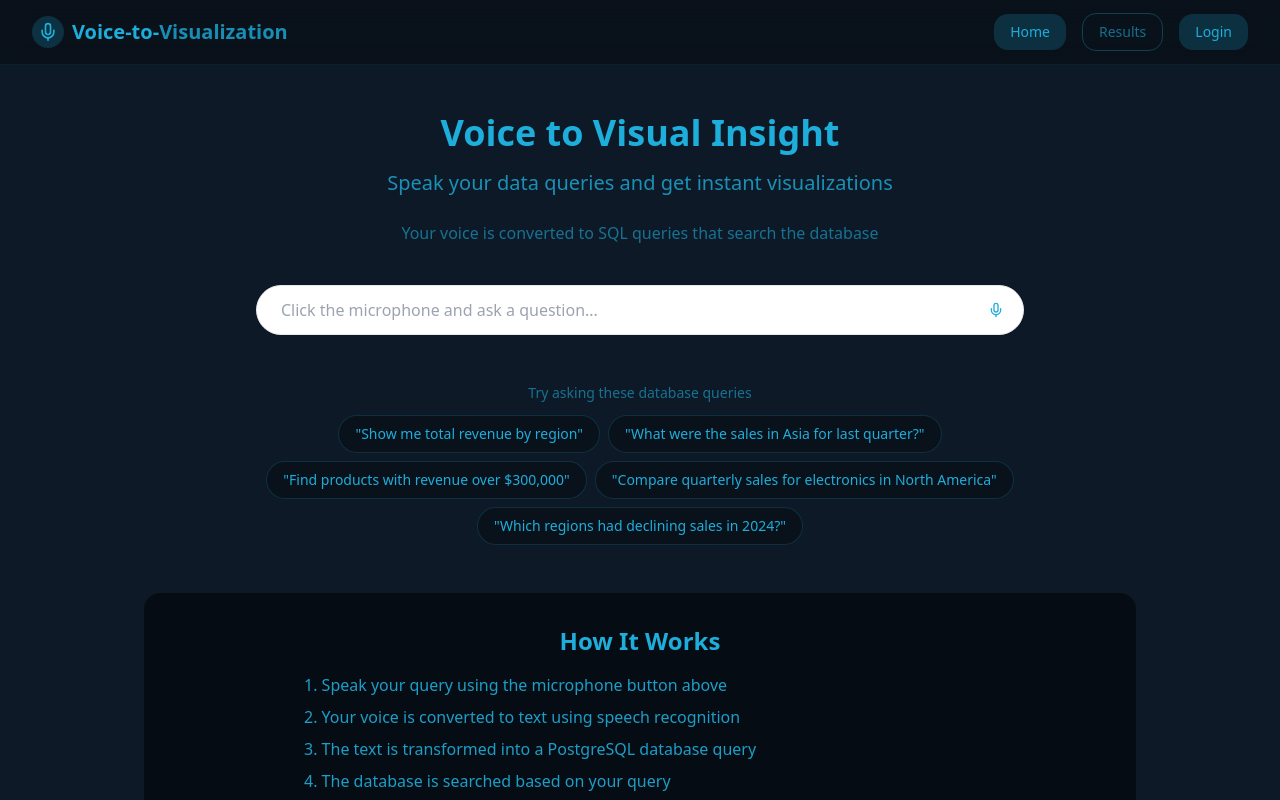
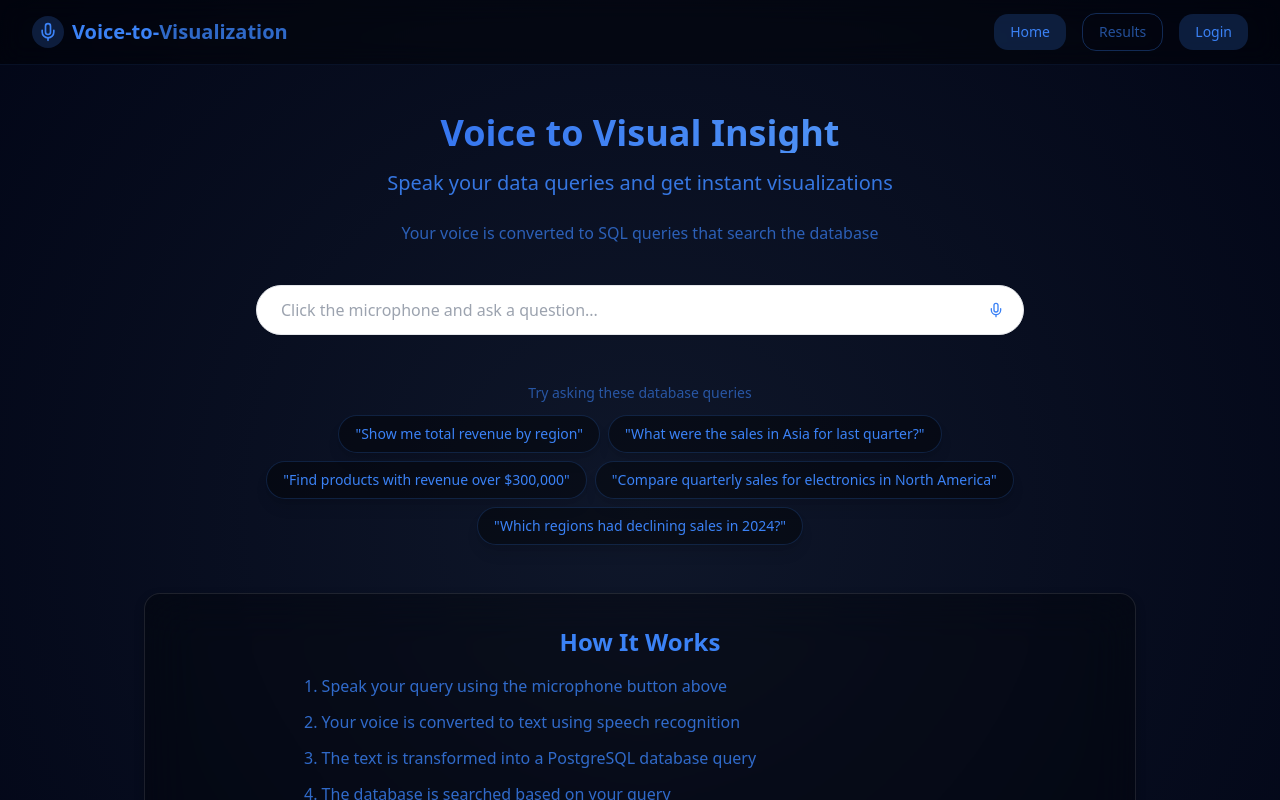
Before and after one commit to SohanRajput18/speak-see-visualize, a React (Vite) app: page / in a window 1280 px wide. Shown: the top 800 px of the page. Built offline with nearby package versions, Linux system fonts and the light colour scheme.

Commit message:
Refactor: Improve UI with dark mode styling
Adjust color scheme and styling for a better user experience in dark mode.

```diff
--- a/src/components/Navbar.tsx
+++ b/src/components/Navbar.tsx
@@ -4,18 +4,18 @@ import { cn } from "@/lib/utils";
 
 export function Navbar() {
   return (
-    <header className="backdrop-blur-md bg-black/30 border-b border-[#1EAEDB]/10">
+    <header className="backdrop-blur-md bg-black/40 border-b border-blue-500/10">
       <div className="container flex h-16 items-center justify-between">
         <div className="flex items-center gap-2">
           <NavLink to="/" className="flex items-center gap-2 font-semibold">
-            <div className="h-8 w-8 bg-[#1EAEDB]/20 text-[#1EAEDB] rounded-full flex items-center justify-center relative overflow-hidden">
+            <div className="h-8 w-8 bg-blue-500/20 text-blue-500 rounded-full flex items-center justify-center relative overflow-hidden">
               <svg className="relative z-10" xmlns="http://www.w3.org/2000/svg" width="20" height="20" viewBox="0 0 24 24" fill="none" stroke="currentColor" strokeWidth="2" strokeLinecap="round" strokeLinejoin="round">
                 <path d="M12 2a3 3 0 0 0-3 3v7a3 3 0 0 0 6 0V5a3 3 0 0 0-3-3Z"></path>
                 <path d="M19 10v2a7 7 0 0 1-14 0v-2"></path>
                 <line x1="12" x2="12" y1="19" y2="22"></line>
               </svg>
             </div>
-            <span className="hidden sm:inline-block text-xl text-[#1EAEDB]">Voice-to-<span className="text-[#1EAEDB]/80">Visualization</span></span>
+            <span className="hidden sm:inline-block text-xl text-blue-500">Voice-to-<span className="text-blue-500/80">Visualization</span></span>
           </NavLink>
         </div>
 
@@ -24,7 +24,7 @@ export function Navbar() {
             to="/"
             className={({ isActive }) =>
               cn("hidden sm:inline-flex px-4 py-2 rounded-md font-medium transition-colors",
-                isActive ? "bg-[#1EAEDB]/20 text-[#1EAEDB]" : "hover:bg-[#1EAEDB]/10 text-[#1EAEDB]/60"
+                isActive ? "bg-blue-500/20 text-blue-500" : "hover:bg-blue-500/10 text-blue-500/60"
               )
             }
           >
@@ -34,7 +34,7 @@ export function Navbar() {
             to="/results"
             className={({ isActive }) =>
               cn("hidden sm:inline-flex px-4 py-2 rounded-md font-medium transition-colors",
-                isActive ? "text-[#1EAEDB] bg-[#1EAEDB]/20" : "border border-[#1EAEDB]/30 text-[#1EAEDB]/60 hover:border-[#1EAEDB]/50"
+                isActive ? "text-blue-500 bg-blue-500/20" : "border border-blue-500/30 text-blue-500/60 hover:border-blue-500/50"
               )
             }
           >
@@ -44,7 +44,7 @@ export function Navbar() {
             to="/login"
             className={({ isActive }) =>
               cn("inline-flex px-4 py-2 rounded-md font-medium transition-colors",
-                isActive ? "bg-[#1EAEDB]/20 text-[#1EAEDB]" : "bg-[#1EAEDB]/20 text-[#1EAEDB] hover:opacity-80"
+                isActive ? "bg-blue-500/20 text-blue-500" : "bg-blue-500/20 text-blue-500 hover:bg-blue-500/30"
               )
             }
           >
--- a/src/components/QuerySuggestions.tsx
+++ b/src/components/QuerySuggestions.tsx
@@ -15,10 +15,10 @@ const Suggestion = ({ query }: SuggestionProps) => {
   return (
     <button
       onClick={handleClick}
-      className="px-4 py-2 text-sm bg-black/30 border border-[#1EAEDB]/20 rounded-full
-      hover:bg-[#1EAEDB]/10 hover:border-[#1EAEDB]/50
-      text-[#1EAEDB] hover:text-[#1EAEDB]/80
-      transition-colors"
+      className="px-4 py-2 text-sm bg-black/40 border border-blue-500/20 rounded-full
+      hover:bg-blue-500/10 hover:border-blue-500/50
+      text-blue-500 hover:text-blue-400
+      transition-all duration-300 shadow-lg hover:shadow-blue-500/20"
     >
       "{query}"
     </button>
@@ -36,7 +36,7 @@ export function QuerySuggestions() {
 
   return (
     <div className="w-full max-w-4xl mx-auto">
-      <div className="text-center mb-3 text-sm text-[#1EAEDB]/60">
+      <div className="text-center mb-3 text-sm text-blue-500/60">
         Try asking these database queries
       </div>
       <div className="flex flex-wrap gap-2 justify-center">
--- a/src/index.css
+++ b/src/index.css
@@ -6,14 +6,14 @@
 @layer base {
   :root {
     --background: 240 10% 3.9%; /* Dark Black */
-    --foreground: 210 100% 50%; /* Bright Glowing Blue */
+    --foreground: 217 91% 60%; /* Glowing Blue */
     --card: 240 10% 3.9%;
-    --card-foreground: 210 100% 50%;
+    --card-foreground: 217 91% 60%;
     --popover: 240 10% 3.9%;
-    --popover-foreground: 210 100% 50%;
-    --primary: 210 100% 50%;
+    --popover-foreground: 217 91% 60%;
+    --primary: 217 91% 60%;
     --primary-foreground: 0 0% 98%;
-    --secondary: 210 100% 50%;
+    --secondary: 217 91% 60%;
     --secondary-foreground: 240 5.9% 10%;
     --muted: 240 4.8% 20%;
     --muted-foreground: 240 3.8% 46.1%;
@@ -23,23 +23,23 @@
     --destructive-foreground: 0 0% 98%;
     --border: 240 5.9% 10%;
     --input: 240 5.9% 10%;
-    --ring: 210 100% 50%;
+    --ring: 217 91% 60%;
     --radius: 1rem;
   }
 
   body {
     @apply bg-background text-foreground antialiased;
-    background-color: #0D1926;  /* Dark Black */
+    background: radial-gradient(circle at center, #0F172A 0%, #020617 100%);
   }
 
   * {
     @apply border-border;
-    color: #1EAEDB;  /* Bright Glowing Blue */
+    color: #3B82F6;  /* Bright Blue */
   }
 }
 
 @layer utilities {
   .glass-morphism {
-    @apply backdrop-blur-xl bg-black/50 border border-white/10 shadow-[0_4px_12px_-2px_rgba(0,0,0,0.3)];
+    @apply backdrop-blur-xl bg-black/30 border border-white/10 shadow-[0_4px_12px_-2px_rgba(0,0,0,0.3)];
   }
 }
--- a/src/pages/Index.tsx
+++ b/src/pages/Index.tsx
@@ -4,11 +4,13 @@ import { QuerySuggestions } from "@/components/QuerySuggestions";
 
 const Index = () => {
   return (
-    <div className="container max-w-5xl mx-auto pt-12 pb-16 px-4 bg-[#0D1926]">
+    <div className="container max-w-5xl mx-auto pt-12 pb-16 px-4">
       <div className="text-center mb-12">
-        <h1 className="text-4xl font-bold text-[#1EAEDB] mb-4">Voice to Visual Insight</h1>
-        <p className="text-xl text-[#1EAEDB]/80 mb-6">Speak your data queries and get instant visualizations</p>
-        <p className="text-md text-[#1EAEDB]/60 mb-10">Your voice is converted to SQL queries that search the database</p>
+        <h1 className="text-4xl font-bold text-blue-500 mb-4 bg-gradient-to-r from-blue-600 to-blue-400 bg-clip-text text-transparent">
+          Voice to Visual Insight
+        </h1>
+        <p className="text-xl text-blue-500/90 mb-6">Speak your data queries and get instant visualizations</p>
+        <p className="text-md text-blue-500/70 mb-10">Your voice is converted to SQL queries that search the database</p>
 
         <div className="mb-12">
           <VoiceInput />
@@ -19,11 +21,11 @@ const Index = () => {
         </div>
       </div>
 
-      <div className="bg-black/50 rounded-2xl p-8 mt-12">
+      <div className="glass-morphism rounded-2xl p-8 mt-12">
         <div className="text-center mb-6">
-          <h2 className="text-2xl font-semibold text-[#1EAEDB]">How It Works</h2>
+          <h2 className="text-2xl font-semibold text-blue-500 mb-4">How It Works</h2>
           <div className="mt-4 text-left max-w-2xl mx-auto">
-            <ol className="list-decimal list-inside space-y-2">
+            <ol className="list-decimal list-inside space-y-3">
               {[
                 "Speak your query using the microphone button above",
                 "Your voice is converted to text using speech recognition",
@@ -31,7 +33,9 @@ const Index = () => {
                 "The database is searched based on your query",
                 "Results are visualized in charts and tables that match your question"
               ].map((step, index) => (
-                <li key={index} className="text-[#1EAEDB]/90">{step}</li>
+                <li key={index} className="text-blue-500/80 hover:text-blue-400 transition-colors duration-300">
+                  {step}
+                </li>
               ))}
             </ol>
           </div>
```
